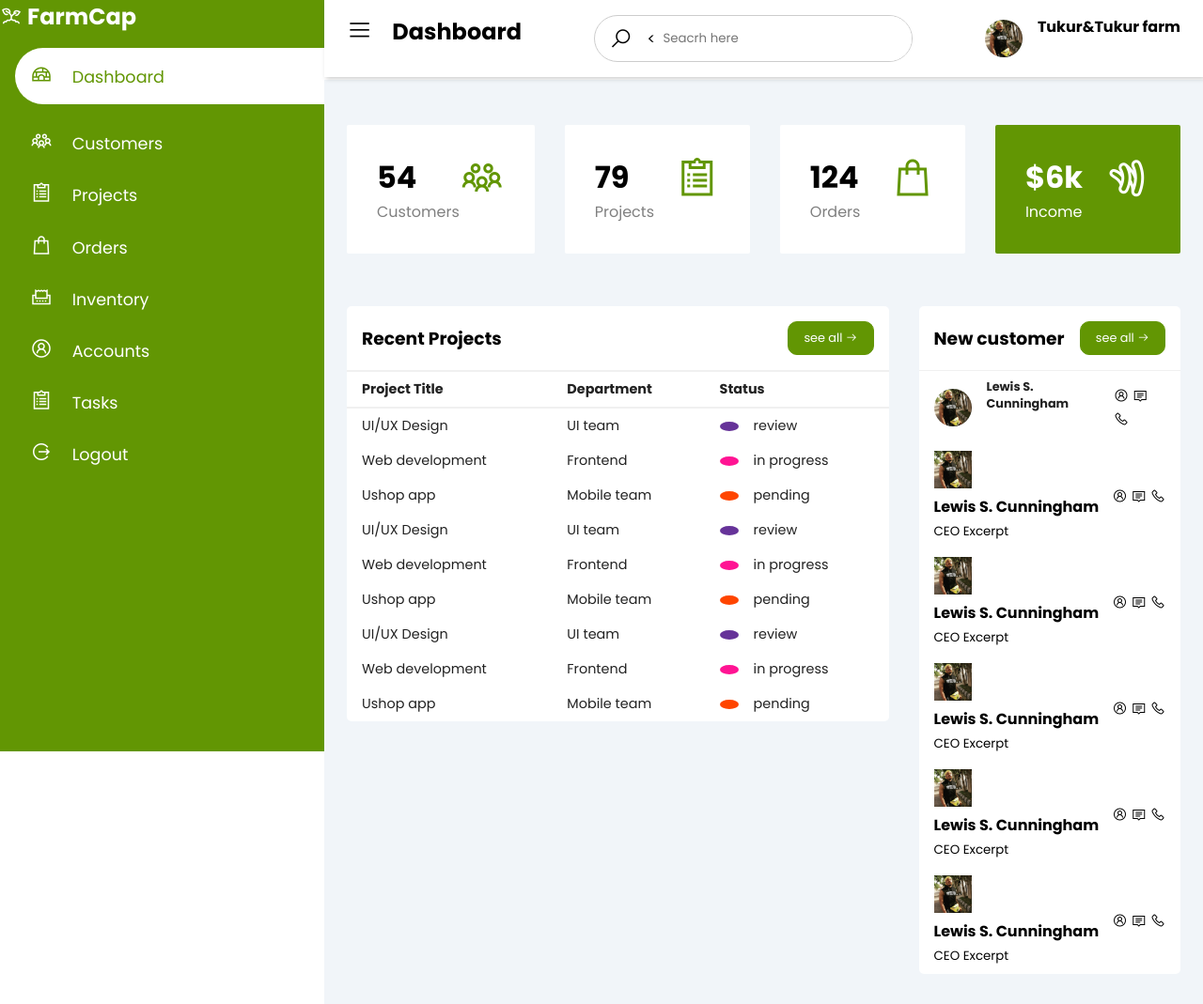
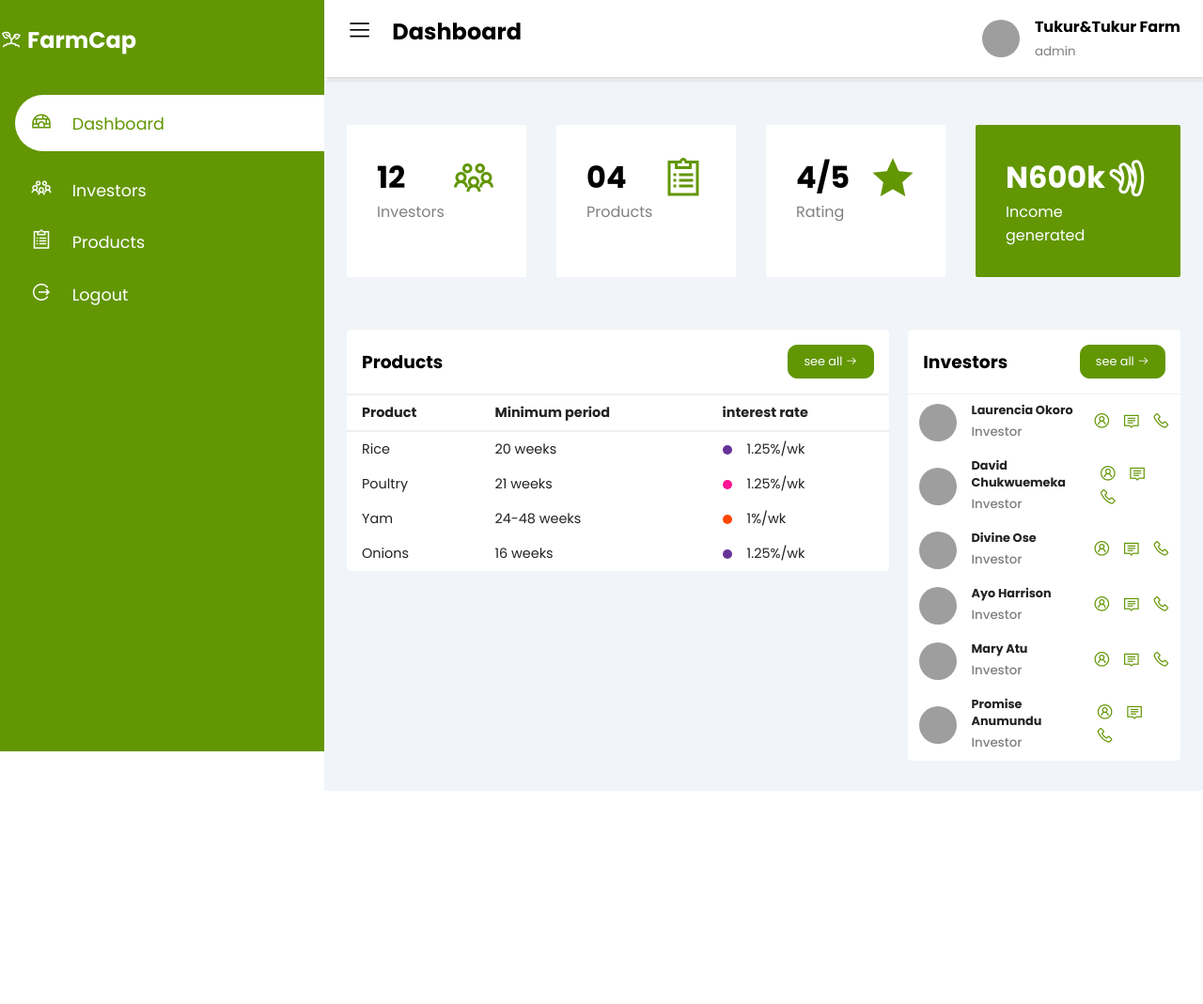
Before and after one commit to Tourch-tech/FarmCap, a PHP site: page / in a window 1280 px wide. Shown: the whole page at 94% size. After the commit the page ends 842 px from the top, so only its background shows below. Run offline with PHP 8.4, Linux system fonts and the light colour scheme; grey boxes are pictures that could not be loaded.

Commit message:
FarmCap update

```diff
--- a/about.css
+++ b/about.css
@@ -20,7 +20,7 @@ html, body {
   border-radius: 30px;
   height: 50px;
   display: flex;
-  align-items: right;
+  align-items: center;
   overflow-x: hidden;
 }
 .search-wrapper span {
--- a/admin.css
+++ b/admin.css
@@ -22,6 +22,7 @@
     height: 100%;
     background: var(--main-color);
     z-index: 100;
+    transition: width 300ms;
 }
 .sidebrand {
     color: var(--text-grey);
@@ -29,13 +30,13 @@
 .sidebar-brand{
     height: 90px;
     padding: 1rem 0rem 1rem 2rem;
-    color: var(--text-grey);
+    color: #FFF;
 }
 .sidebar-brand span{
     display: inline-block;
     padding-right: 1rem;
 }
-.sidebar-menu{
+.sidebar-menu {
     margin-top: 1rem;
 }
 .sidebar-menu li {
@@ -49,7 +50,7 @@
     color: var(--text-grey);
     font-size: 1.1rem;
 }
-.sidebar-menu a.active{
+.sidebar-menu a.active {
     background: var(--text-grey);
     padding-top: 1rem;
     padding-bottom: 1rem;
@@ -60,10 +61,34 @@
     font-size: 1.5rem;
     padding-right: 1rem;
 }
+#nav-toggle:checked + .sidebar {
+    width: 70px;
+}
+#nav-toggle:checked + .sidebar .sidebar-brand,
+#nav-toggle:checked + .sidebar li {
+    padding-left: 1rem;
+    text-align: center;
+}
+#nav-toggle:checked + .sidebar li a {
+    padding-left: 0rem;
+}
+#nav-toggle:checked + .sidebar .sidebar-brand h2 span:last-child,
+#nav-toggle:checked + .sidebar li a span:last-child {
+    display: none;
+}
+#nav-toggle:checked ~ .main-content {
+    margin-left: 70px;
+}
+#nav-toggle:checked ~ .main-content header {
+   width: calc(100% - 70px);
+   left: 70px;
+}
 .main-content {
+    transition: margin-left 300ms;
     margin-left: 345px;
 }
 header {
+    background: #fff;
     display: flex;
     justify-content: space-between;
     padding: 1rem 1.5rem;
@@ -73,33 +98,18 @@ header {
     width: calc(100% - 345px);
     top: 0;
     z-index: 100;
+    transition: left 300ms;
+}
+#nav-toggle {
+    display: none;
+}
 
-}
 header h2 {
     columns: #222;
 }
 header label span{
     font-size: 1.7rem;
     padding-right: 1rem;
-}
-.search-wrapper {
-    border: 1px solid #ccc;
-    border-radius: 30px;
-    height: 50px;
-    display: flex;
-    align-items: center;
-    overflow-x: hidden;
-}
-.search-wrapper span {
-    display: inline-block;
-    padding: 0rem 1rem;
-    font-size: 1.5rem;
-}
-.search-wrapper input {
-    height: 100%;
-    padding: .5rem;
-    border: none;
-    outline: none;
 }
 .user-wrapper {
     display: flex;
@@ -111,7 +121,7 @@ header label span{
 }
 .user-wrapper small {
     display: inline-block;
-    color: var(--text-grey);
+    color: grey;
 }
 main {
     margin-top: 85px;
@@ -151,7 +161,7 @@ main {
 .recent-grid {
     margin-top: 3.5rem;
     display: grid;
-    grid-column-gap: 2rem;
+    grid-column-gap: 1.3rem;
     grid-template-columns: 65% auto;
 }
 .card {
@@ -193,7 +203,7 @@ td {
 td .status {
     display: inline-block;
     height: 10px;
-    width: 20px;
+    width: 10px;
     border-radius: 50%;
     margin-right: 1rem;
 }
@@ -218,7 +228,7 @@ tr td:last-child{
     display: flex;
     justify-content: space-between;
     align-items: center;
-    padding: .5rem 1rem;
+    padding: .5rem .7rem;
 }
 .info {
     display: flex;
@@ -234,12 +244,129 @@ tr td:last-child{
     color: #222;
 }
 .info small {
-    font-weight: 600;
-    color: var(--text-grey);
+    font-weight: 500;
+    color: grey;
 }
-.contact small {
+.contact span {
     font-size: 1.2rem;
     display: inline-block;
     margin-left: .5rem;
     color: var(--main-color);
 }
+
+@media only screen and (max-width: 1200px) {
+
+     .sidebar {
+        width: 70px;
+    }
+     .sidebar .sidebar-brand,
+     .sidebar li {
+        padding-left: 1rem;
+        text-align: center;
+    }
+     .sidebar li a {
+        padding-left: 0rem;
+    }
+     .sidebar .sidebar-brand h2 span:last-child,
+     .sidebar li a span:last-child {
+        display: none;
+    }
+     .main-content {
+        margin-left: 70px;
+    }
+     .main-content header {
+    width: calc(100% - 70px);
+    left: 70px;
+    }
+}
+
+@media only screen and (max-width: 960px) {
+    .cards {
+        grid-template-columns: repeat(3, 1fr);
+    }
+
+    .recent-grid {
+        grid-template-columns: 60% 40%;
+    }
+}
+
+@media only screen and (max-width: 786px) {
+    .cards {
+        grid-template-columns: repeat(2, 1fr);
+    }
+
+    .recent-grid {
+        grid-template-columns: 100%;
+    }
+    .search-wrapper {
+        display: none;
+    }
+
+    .sidebar {
+        left: -100% !important;
+    }
+
+    header h2 {
+        display: flex;
+        align-items: center;
+    }
+
+    header h2 label {
+        display: inline-block;
+        background: var(--main-color);
+        padding-right: 0rem;
+        margin-right: 1rem;
+        height: 40px;
+        width: 40px;
+        border-radius: 50%;
+        color: var(--text-grey);
+        display: flex;
+        align-items: center;
+        justify-content: center !important;
+    }
+
+    header h2 span {
+        text-align: center;
+        padding-right: 0rem;
+    }
+
+    header h2 {
+        font-size: 1.1rem;
+    }
+
+    .main-content {
+        width: 100%;
+        margin-left: 0rem;
+    }
+
+    header {
+        width: 100% !important;
+        left: 0 !important;
+    }
+
+    #nav-toggle:checked + .sidebar {
+        left: 0 !important;
+        z-index: 100;
+        width: 345px;
+    }
+    #nav-toggle:checked + .sidebar .sidebar-brand,
+    #nav-toggle:checked + .sidebar li {
+        padding-left: 2rem;
+        text-align: left;
+    }
+    #nav-toggle:checked + .sidebar li a {
+        padding-left: 1rem;
+    }
+    #nav-toggle:checked + .sidebar .sidebar-brand h2 span:last-child,
+    #nav-toggle:checked + .sidebar li a span:last-child {
+        display: inline;
+    }
+    #nav-toggle:checked ~ .main-content {
+        margin-left: 0rem;
+    }
+}
+@media only screen and (max-width: 560px) {
+    .cards {
+        grid-template-columns: 100%;
+    }
+}
--- a/index.html
+++ b/index.html
@@ -21,6 +21,10 @@
 	<button class="navbar-toggler" type="button" data-toggle="collapse" data-target="#navbarResponsive">
 		<span class="navbar-toggler-icon"></span>
 	</button>
+	<div class="search-wrapper">
+		<span class="las la-search"></span>
+		<input type="search" placeholder="Seacrh here">
+	</div>
 	<div class="collapse navbar-collapse" id="navbarResponsive">
 		<ul class="navbar-nav ml-auto">
 			<li class="nav-item active">
@@ -255,7 +259,7 @@
 	</div>
 	<div class="col-12">
 		<hr class="light-100">
-		<h5>&copy; tourchtech2021</h5>
+		<h5>&copy; kamitech2021</h5>
 	</div>
 
 </div>
--- a/index.php
+++ b/index.php
@@ -16,6 +16,7 @@
 <html lang="en">
 <head>
 	<meta charset="UTF-8">
+	<meta name="viewport" content="width-device-width,initial-scale=1,maximum-scale=1">
 	<meta http-equiv="X-UA-Compatible" content="IE=edge">
 	<meta name="viewport" content="width=device-width, initial-scale=1.0">
 	<title>FarmCap</title>
@@ -24,39 +25,26 @@
 </head>
 <body>
 
+	<input type="checkbox" id="nav-toggle">
 	<div class="sidebar">
 		<div class="sidebrand">
-			<h2><span class="las la-seedling"></span> FarmCap</h2>
+		<br>
+			<h2><span class="las la-seedling"></span> <span>FarmCap</span> </h2>
 		</div>
 		<div class="sidebar-menu">
 			<ul>
 				<li>
+				<br>
 					<a href="#" class="active"><span class="las la-igloo"></span>
 					<span>Dashboard</span></a>
 				</li>
 				<li>
 					<a href="#"><span class="las la-users"></span>
-					<span>Customers</span></a>
+					<span>Investors</span></a>
 				</li>
 				<li>
 					<a href="#"><span class="las la-clipboard-list"></span>
-					<span>Projects</span></a>
-				</li>
-				<li>
-					<a href="#"><span class="las la-shopping-bag"></span>
-					<span>Orders</span></a>
-				</li>
-				<li>
-					<a href="#"><span class="las la-receipt"></span>
-					<span>Inventory</span></a>
-				</li>
-				<li>
-					<a href="#"><span class="las la-user-circle"></span>
-					<span>Accounts</span></a>
-				</li>
-				<li>
-					<a href="#"><span class="las la-clipboard-list"></span>
-					<span>Tasks</span></a>
+					<span>Products</span></a>
 				</li>
 				<li>
 					<a href="index.php?logout=true"><span class="las la-sign-out-alt"></span>
@@ -68,23 +56,17 @@
 	<div class="main-content">
 		<header>
 			<h2>
-				<label for="">
+				<label for="nav-toggle">
 					<span class="las la-bars"></span>
 				</label>
 
 				Dashboard
 			</h2>
-
-			<div class="search-wrapper">
-				<span class="las la-search"></span>
-				<<input type="search" placeholder="Seacrh here">
-			</div>
-
 			<div class="user-wrapper">
-				<img src="img/2.jpg" width="40px" height="40px" alt="">
+				<img src="img/profile-pic.jpg" width="40px" height="40px" alt="">
 				<div>
-					<h4>Tukur&Tukur farm</h4>
-					<small>super admin</small>
+					<h4>Tukur&Tukur Farm</h4>
+					<small>admin</small>
 				</div>
 			</div>
 
@@ -95,8 +77,8 @@
 			<div class="cards">
 				<div class="card-single">
 					<div>
-						<h1>54</h1>
-						<span>Customers</span>
+						<h1>12</h1>
+						<span>Investors</span>
 					</div>
 					<div>
 						<span class="las la-users"></span>
@@ -105,8 +87,8 @@
 
 				<div class="card-single">
 					<div>
-						<h1>79</h1>
-						<span>Projects</span>
+						<h1>04</h1>
+						<span>Products</span>
 					</div>
 					<div>
 						<span class="las la-clipboard-list"></span>
@@ -115,18 +97,18 @@
 
 				<div class="card-single">
 					<div>
-						<h1>124</h1>
-						<span>Orders</span>
+						<h1>4/5</h1>
+						<span>Rating</span>
 					</div>
 					<div>
-						<span class="las la-shopping-bag"></span>
+						<span class="las la-star"></span>
 					</div>
 				</div>
 
 				<div class="card-single">
 					<div>
-						<h1>$6k</h1>
-						<span>Income</span>
+						<h1>N600k</h1>
+						<span>Income generated</span>
 					</div>
 					<div>
 						<span class="lab la-google-wallet"></span>
@@ -138,10 +120,10 @@
 				<div class="projects">
 					<div class="card">
 						<div class="card-header">
-							<h3>Recent Projects</h3>
+							<h3>Products</h3>
 
-							<button>see all <span class="las la-arrow-right">
-							</span></button>
+							<a href="#"><button>see all <span class="las la-arrow-right">
+							</span></button></a>
 						</div>
 
 						<div class="card-body">
@@ -149,91 +131,48 @@
 								<table width="100%">
 									<thead>
 										<tr>
-											<td>Project Title</td>
-											<td>Department</td>
-											<td>Status</td>
+											<td>Product</td>
+											<td>Minimum period</td>
+											<td>interest rate</td>
 										</tr>
 									</thead>
 									<tbody>
 										<tr>
-											<td>UI/UX Design</td>
-											<td>UI team</td>
+											<td>Rice</td>
+											<td> 20 weeks</td>
 											<td>
 												<span class="status purple">
 												</span>
-												review
+												1.25%/wk
 											</td>
 										</tr>
 										<tr>
-											<td>Web development</td>
-											<td>Frontend</td>
+											<td>Poultry</td>
+											<td>21 weeks</td>
 											<td>
 												<span class="status pink">
 												</span>
-												in progress
+												1.25%/wk
 											</td>
 										</tr>
 										<tr>
-											<td>Ushop app</td>
-											<td>Mobile team</td>
+											<td>Yam</td>
+											<td>24-48 weeks</td>
 											<td>
 												<span class="status orange">
 												</span>
-												pending
+												1%/wk
 											</td>
 										</tr>
 										<tr>
 
-											<td>UI/UX Design</td>
-											<td>UI team</td>
+											<td>Onions</td>
+											<td>16 weeks</td>
 											<td>
 												<span class="status purple"></span>
-												review
+												1.25%/wk
 											</td>
 										</tr>
-										<tr>
-											<td>Web development</td>
-											<td>Frontend</td>
-											<td>
-												<span class="status pink"></span>
-												in progress
-											</td>
-										</tr>
-										<tr>
-											<td>Ushop app</td>
-											<td>Mobile team</td>
-											<td>
-												<span class="status orange"></span>
-												pending
-											</td>
-										</tr>
-																			<tr>
-
-											<td>UI/UX Design</td>
-											<td>UI team</td>
-											<td>
-												<span class="status purple"></span>
-												review
-											</td>
-										</tr>
-										<tr>
-											<td>Web development</td>
-											<td>Frontend</td>
-											<td>
-												<span class="status pink"></span>
-												in progress
-											</td>
-										</tr>
-										<tr>
-											<td>Ushop app</td>
-											<td>Mobile team</td>
-											<td>
-												<span class="status orange"></span>
-												pending
-											</td>
-										</tr>
-
-
 									</tbody>
 								</table>
 							</div>
@@ -245,19 +184,19 @@
 				<div class="customers">
 					<div class="card">
 						<div class="card-header">
-							<h3>New customer</h3>
+							<h3>Investors</h3>
 
-							<button>see all <span class="las la-arrow-right">
-							</span></button>
+							<a href="#"><button>see all <span class="las la-arrow-right">
+							</span></button></a>
 						</div>
 
 						<div class="card-body">
 							<div class="customer">
 								<div class="info">
-									<img src="img/2.jpg" width="40px" height="40px" alt="">
+									<img src="img/3.jpg" width="40px" height="40px" alt="">
 									<div>
-										<h4> Lewis S. Cunningham</h4>
-										<small>CEO Excerpt</small>
+										<h4> Laurencia Okoro</h4>
+										<small>Investor</small>
 									</div>
 							  	</div>
 								<div class="contact">
@@ -267,75 +206,76 @@
 								</div>
 							</div>
 							<div class="customer">
-								<div>
-									<img src="img/2.jpg" width="40px" height="40px" alt="">
+								<div class="info">
+									<img src="img/4.jpg" width="40px" height="40px" alt="">
 									<div>
-										<h4> Lewis S. Cunningham</h4>
-										<small>CEO Excerpt</small>
+										<h4> David Chukwuemeka</h4>
+										<small>Investor</small>
 									</div>
 							  	</div>
-								<div>
+								<div class="contact">
 									<span class="las la-user-circle"></span>
 									<span class="las la-comment"></span>
 									<span class="las la-phone"></span>
 								</div>
 							</div>
 							<div class="customer">
-								<div>
-									<img src="img/2.jpg" width="40px" height="40px" alt="">
+								<div class="info">
+									<img src="img/5.jpg" width="40px" height="40px" alt="">
 									<div>
-										<h4> Lewis S. Cunningham</h4>
-										<small>CEO Excerpt</small>
+										<h4> Divine Ose</h4>
+										<small>Investor </small>
 									</div>
 							  	</div>
-								<div>
+								<div class="contact">
 									<span class="las la-user-circle"></span>
 									<span class="las la-comment"></span>
 									<span class="las la-phone"></span>
 								</div>
 							</div>
 							<div class="customer">
-								<div>
-									<img src="img/2.jpg" width="40px" height="40px" alt="">
+								<div class="info">
+									<img src="img/6.jpg" width="40px" height="40px" alt="">
 									<div>
-										<h4> Lewis S. Cunningham</h4>
-										<small>CEO Excerpt</small>
+										<h4> Ayo Harrison</h4>
+										<small>Investor</small>
 									</div>
 							  	</div>
-								<div>
+								<div class="contact">
 									<span class="las la-user-circle"></span>
 									<span class="las la-comment"></span>
 									<span class="las la-phone"></span>
 								</div>
 							</div>
 							<div class="customer">
-								<div>
-									<img src="img/2.jpg" width="40px" height="40px" alt="">
+								<div class="info">
+									<img src="img/7.jpg" width="40px" height="40px" alt="">
 									<div>
-										<h4> Lewis S. Cunningham</h4>
-										<small>CEO Excerpt</small>
+										<h4>Mary Atu</h4>
+										<small>Investor</small>
 									</div>
 							  	</div>
-								<div>
+								<div class="contact">
 									<span class="las la-user-circle"></span>
 									<span class="las la-comment"></span>
 									<span class="las la-phone"></span>
 								</div>
 							</div>
 							<div class="customer">
-								<div>
-									<img src="img/2.jpg" width="40px" height="40px" alt="">
+								<div class="info">
+									<img src="img/8.jpg" width="40px" height="40px" alt="">
 									<div>
-										<h4> Lewis S. Cunningham</h4>
-										<small>CEO Excerpt</small>
+										<h4> Promise Anumundu </h4>
+										<small>Investor</small>
 									</div>
 							  	</div>
-								<div>
+								<div class="contact">
 									<span class="las la-user-circle"></span>
 									<span class="las la-comment"></span>
 									<span class="las la-phone"></span>
 								</div>
 							</div>
+
 
 						</div>
 
--- a/signin.php
+++ b/signin.php
@@ -1,7 +1,7 @@
 <?php
 
     if(isset($_SESSION['usersignin'])){
-        header('Location: index.php');
+        header('Location: profile.php');
 
     }
 ?>
```
Also changed, not shown: about.html (+12 -8 lines), signup.php (+5 -2 lines), style.css (+19 -0 lines). Lines whose indentation alone changed are shown as unchanged.
